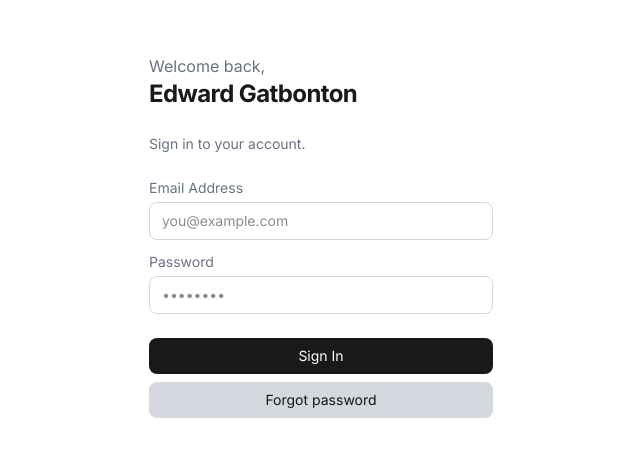
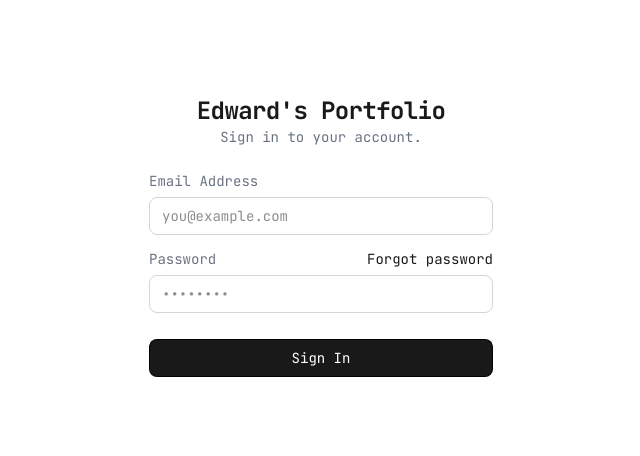
Before and after one commit to ed-specs/portfolio, a Next.js app: page /admin in a window 1280 px wide. Shown: the part 164-620 px from the top of the page, without its empty margins (319-959 px from the left). Built offline with nearby package versions, Linux system fonts and the light colour scheme.

Commit message:
ui/ux: implement header section

```diff
--- a/next.config.mjs
+++ b/next.config.mjs
@@ -2,6 +2,7 @@
 const nextConfig = {
   /* config options here */
   cacheComponents: true,
+  allowedDevOrigins: ["192.168.68.207"],
   partialPrefetching: true,
   reactCompiler: true,
   turbopack: {
--- a/src/app/admin/dashboard/page.jsx
+++ b/src/app/admin/dashboard/page.jsx
@@ -1,3 +1,13 @@
+import HeaderSection from "@/components/ui/Header";
+import Sidebar from "@/components/ui/Sidebar";
 export default function Dashboard() {
-  return <div className="">dashboard</div>;
+  return (
+    <div className="lg:relative min-h-screen md:min-h-dvh flex flex-col lg:flex-row">
+      <HeaderSection />
+      {/* left (sidebar)*/}
+      <Sidebar />
+      {/* right */}
+      <div className="flex flex-1 flex-col  h-250">asd</div>
+    </div>
+  );
 }
--- a/src/app/layout.jsx
+++ b/src/app/layout.jsx
@@ -1,5 +1,5 @@
 import "./globals.css";
-import { inter } from "../components/fonts/font";
+import { jetbrainsMono } from "../components/fonts/font";
 
 export const viewport = {
   width: "device-width",
@@ -15,9 +15,9 @@ export const metadata = {
 
 export default function RootLayout({ children }) {
   return (
-    <html lang="en" className={`${inter.className} antialiased`}>
+    <html lang="en" className={`${jetbrainsMono.className} antialiased`}>
       <body className="min-h-svh md:min-h-screen text-base text-black/90">
-        <div className="flex flex-col gap-6 container mx-auto w-full max-w-5xl">
+        <div className="flex flex-col gap-6 container mx-auto w-full max-w-6xl">
           {children}
         </div>
       </body>
--- a/src/components/fonts/font.jsx
+++ b/src/components/fonts/font.jsx
@@ -1,2 +1,3 @@
-import { Inter } from "next/font/google";
-export const inter = Inter({ subsets: ["latin"] });
+import { JetBrains_Mono } from "next/font/google";
+
+export const jetbrainsMono = JetBrains_Mono({ subsets: ["latin"] });
--- a/src/components/forms/SignInForm.jsx
+++ b/src/components/forms/SignInForm.jsx
@@ -2,7 +2,7 @@
 import { useState } from "react";
 import Button from "../ui/Button";
 import Input from "../ui/Input";
-import ValidationBanner from "../ui/ValidationBanner";
+import ErrorBanner from "../ui/ErrorBanner";
 import Link from "next/link";
 
 export default function SignInForm({
@@ -40,19 +40,22 @@ export default function SignInForm({
 
   return (
     <div className="flex flex-col gap-6 w-full md:max-w-sm p-5">
-      {/* validation banner */}
-      {activeErrorMsg && <ValidationBanner message={activeErrorMsg} />}
-
       {/* logo */}
-      <div className="flex flex-col">
-        <span className=" text-gray-500">Welcome back,</span>
-        <h1 className="text-2xl font-bold tracking-tight">Edward Gatbonton</h1>
+      <div className="flex flex-col text-center">
+        {/* <span className=" text-gray-500">Welcome back,</span> */}
+        <h1 className="text-2xl font-bold tracking-tight">
+          Edward's Portfolio
+        </h1>
+        <span className="text-gray-500 text-sm text-center">
+          Sign in to your account.
+        </span>
       </div>
 
-      <span className="text-gray-500 text-sm">Sign in to your account.</span>
+      {/* error banner */}
+      {activeErrorMsg && <ErrorBanner message={activeErrorMsg} />}
 
       {/* sign in form */}
-      <form onSubmit={handleSubmit} className="flex flex-col gap-3">
+      <form onSubmit={handleSubmit} className="flex flex-col gap-3.5">
         <Input
           id="email"
           label="Email Address"
@@ -75,7 +78,7 @@ export default function SignInForm({
           <Button type="submit" isLoading={isLoading}>
             Sign In
           </Button>
-          <Link
+          {/* <Link
             href={isLoading ? "#" : "/forgot-password"}
             className={`bg-gray-300/90 hover:bg-gray-300/80 transition-colors duration-300 px-3 py-2 md:text-sm rounded-lg flex items-center justify-center gap-3 ${
               isLoading
@@ -84,7 +87,7 @@ export default function SignInForm({
             }`}
           >
             Forgot password
-          </Link>
+          </Link> */}
         </div>
       </form>
     </div>
--- a/src/components/ui/Button.jsx
+++ b/src/components/ui/Button.jsx
@@ -1,7 +1,14 @@
 import { LoaderCircle } from "lucide-react";
+
+const VARIANT = {
+  primary:
+    "bg-black/90 hover:bg-black/85 text-white border border-black/90 hover:border-black/85",
+  secondary: "bg-white border border-gray-300 hover:bg-gray-100",
+};
 
 export default function Button({
   children,
+  variant = "primary",
   isLoading = false,
   disabled = false,
   className = "",
@@ -13,7 +20,7 @@ export default function Button({
       type={type}
       disabled={disabled || isLoading}
       {...props}
-      className={`bg-black/90 hover:bg-black/85 transition-colors duration-300 text-white px-3 py-2 md:text-sm rounded-lg flex items-center justify-center gap-3 cursor-pointer disabled:cursor-not-allowed disabled:opacity-80 ${className}`}
+      className={`${VARIANT[variant]} transition-colors duration-300 px-3 py-2 md:text-sm rounded-lg flex items-center justify-center gap-3 cursor-pointer disabled:cursor-not-allowed disabled:opacity-80 ${className}`}
     >
       {isLoading ? <LoaderCircle className="animate-spin size-5" /> : children}
     </button>
--- a/src/components/ui/ValidationBanner.jsx
+++ b/src/components/ui/ErrorBanner.jsx
@@ -1,6 +1,6 @@
 import { CircleX } from "lucide-react";
 
-export default function ValidationBanner({ message }) {
+export default function ErrorBanner({ message }) {
   return (
     <div className="flex items-center gap-3 px-3 py-3 md:py-2 text-sm rounded-lg border-l-4 border-red-500 bg-red-200 text-red-500">
       <CircleX className="size-5 no-wrap" />
--- a/src/components/ui/Header.jsx
+++ b/src/components/ui/Header.jsx
@@ -1,3 +1,67 @@
+"use client";
+
+import { useState } from "react";
+import MenuOptions from "@/lib/menu";
+
+import Link from "next/link";
+import { X, DoorOpen, Menu } from "lucide-react";
+
 export default function HeaderSection() {
-  return <header className=" flex flex-col gap-4">asd</header>;
+  const [toggleSidebar, setToggleSidebar] = useState(false);
+
+  return (
+    <header className="lg:hidden sticky top-0 left-0 flex items-center justify-between px-5 py-2 md:py-3 border-b border-gray-300">
+      {/* logo */}
+      <div className="flex flex-1">
+        <h1 className="font-bold text-lg md:text-xl">Portfolio</h1>
+      </div>
+      {/* menu button */}
+      <div className="flex items-center justify-center"></div>
+
+      <div className="relative">
+        <button
+          type="button"
+          onClick={() => setToggleSidebar((prev) => !prev)}
+          className="p-2 cursor-pointer hover:bg-gray-100 rounded-lg transition-colors duration-300"
+        >
+          <Menu className="size-5" />
+        </button>
+
+        {/* toggler sidebar */}
+        <div
+          onClick={() => setToggleSidebar((prev) => !prev)}
+          className={`fixed inset-0 bg-black/10 transition-opacity duration-300 ${
+            toggleSidebar ? "opacity-100" : "opacity-0 pointer-events-none"
+          }`}
+        >
+          <div
+            onClick={(e) => e.stopPropagation()}
+            className={`h-screen w-80 bg-white flex flex-col gap-6 relative p-5 transition-transform ease-in-out ${
+              toggleSidebar ? "translate-x-0" : "-translate-x-full"
+            }`}
+          >
+            <button
+              type="button"
+              onClick={() => setToggleSidebar((prev) => !prev)}
+              className="absolute top-2.5 right-2.5 p-2 cursor-pointer hover:bg-gray-100 rounded-lg transition-colors duration-300"
+            >
+              <X className="size-5" />
+            </button>
+
+            {/* menu options */}
+            <MenuOptions />
+
+            {/* sign out */}
+            <Link
+              href="/admin"
+              className="text-red-500 py-2 hover:px-2 cursor-pointer transition-all duration-300  flex items-center gap-4"
+            >
+              <DoorOpen className="size-5" />
+              Sign out
+            </Link>
+          </div>
+        </div>
+      </div>
+    </header>
+  );
 }
--- a/src/components/ui/Input.jsx
+++ b/src/components/ui/Input.jsx
@@ -1,3 +1,5 @@
+import Link from "next/link";
+
 export default function Input({
   children,
   id,
@@ -10,10 +12,30 @@ export default function Input({
   ...props
 }) {
   return (
-    <div className="flex flex-col gap-1">
-      <label htmlFor={id} className="text-sm text-gray-500">
-        {label}
-      </label>
+    <div className="flex flex-col gap-1.5">
+      {type == "password" ? (
+        <div className="flex items-center justify-between">
+          <label htmlFor={id} className="text-sm text-gray-500">
+            {label}
+          </label>
+
+          <Link
+            href={isLoading ? "#" : "/forgot-password"}
+            className={` text-sm hover:text-black/85 transition-colors duration-300 ${
+              isLoading
+                ? "pointer-events-none opacity-50 cursor-not-allowed"
+                : "cursor-pointer"
+            }`}
+          >
+            Forgot password
+          </Link>
+        </div>
+      ) : (
+        <label htmlFor={id} className="text-sm text-gray-500">
+          {label}
+        </label>
+      )}
+
       <input
         type={type}
         disabled={isDisabled || isLoading}
--- /dev/null
+++ b/src/components/ui/Sidebar.jsx
@@ -0,0 +1,7 @@
+export default function Sidebar() {
+  return (
+    <aside className="hidden lg:flex flex-col max-h-dvh sticky top-0 left-0 w-72 px-5 xl:px-0 py-3 xl:py-5 border-e border-gray-300">
+      asd
+    </aside>
+  );
+}
--- /dev/null
+++ b/src/lib/menu.js
@@ -0,0 +1,49 @@
+import { usePathname } from "next/navigation";
+import Link from "next/link";
+import {
+  Menu,
+  X,
+  FolderOpenDot,
+  BriefcaseBusiness,
+  Target,
+  BookUser,
+  LayoutDashboard,
+} from "lucide-react";
+
+const MENU_OPTIONS = [
+  { name: "Dashboard", href: "/admin/dashboard", icon: LayoutDashboard },
+  { name: "About Me", href: "/admin/about-me", icon: BookUser },
+  { name: "Projects", href: "/admin/projects", icon: FolderOpenDot },
+  { name: "Experience", href: "/admin/experience", icon: BriefcaseBusiness },
+  { name: "Skills", href: "/admin/skills", icon: Target },
+];
+
+export default function MenuOptions() {
+  const pathname = usePathname();
+
+  return (
+    <div className="flex flex-col gap-4  h-full">
+      {/* main menu */}
+      <div className="flex flex-col">
+        <span className="px- text-gray-500 uppercase text-xs mb-1 font-semibold">
+          main menu
+        </span>
+        {MENU_OPTIONS.map((link) => {
+          const Icon = link.icon;
+          const isActive = pathname === link.href;
+
+          return (
+            <Link
+              key={link.href}
+              href={link.href}
+              className={`flex items-center gap-4  py-2 cursor-pointer transition-all duration-300  ${isActive ? "text-black/90 hover:text-black/85 font-bold hover:px-2" : "bg-white text-gray-500 hover:px-2 hover:text-black/90"}`}
+            >
+              <Icon className="size-5" />
+              {link.name}
+            </Link>
+          );
+        })}
+      </div>
+    </div>
+  );
+}
--- a/src/middleware.js
+++ b/src/middleware.js
@@ -3,7 +3,7 @@ import { NextResponse } from "next/server";
 
 // declared routes
 const protectedRoutes = ["/admin/dashboard"];
-const authRoutes = ["/", "/forgot-password"];
+const authRoutes = ["/admin", "/forgot-password"];
 
 export async function middleware(request) {
   let response = NextResponse.next({
@@ -47,7 +47,7 @@ export async function middleware(request) {
     pathname.startsWith(route),
   );
   const isAuth = authRoutes.some((route) =>
-    route === "/" ? pathname === "/" : pathname.startsWith(route),
+    route === "/admin" ? pathname === "/admin" : pathname.startsWith(route),
   );
 
   // Case 1: Unauthenticated user visits protected page -> redirect to login
```
